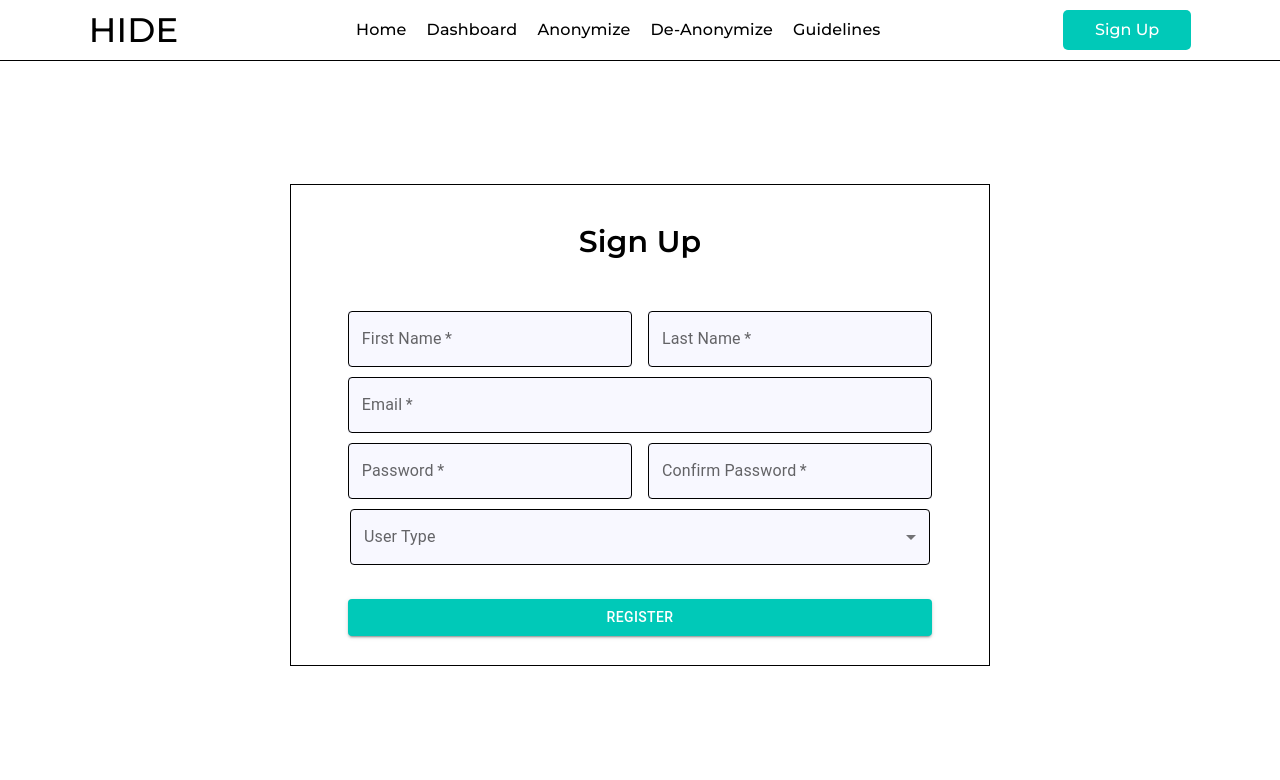
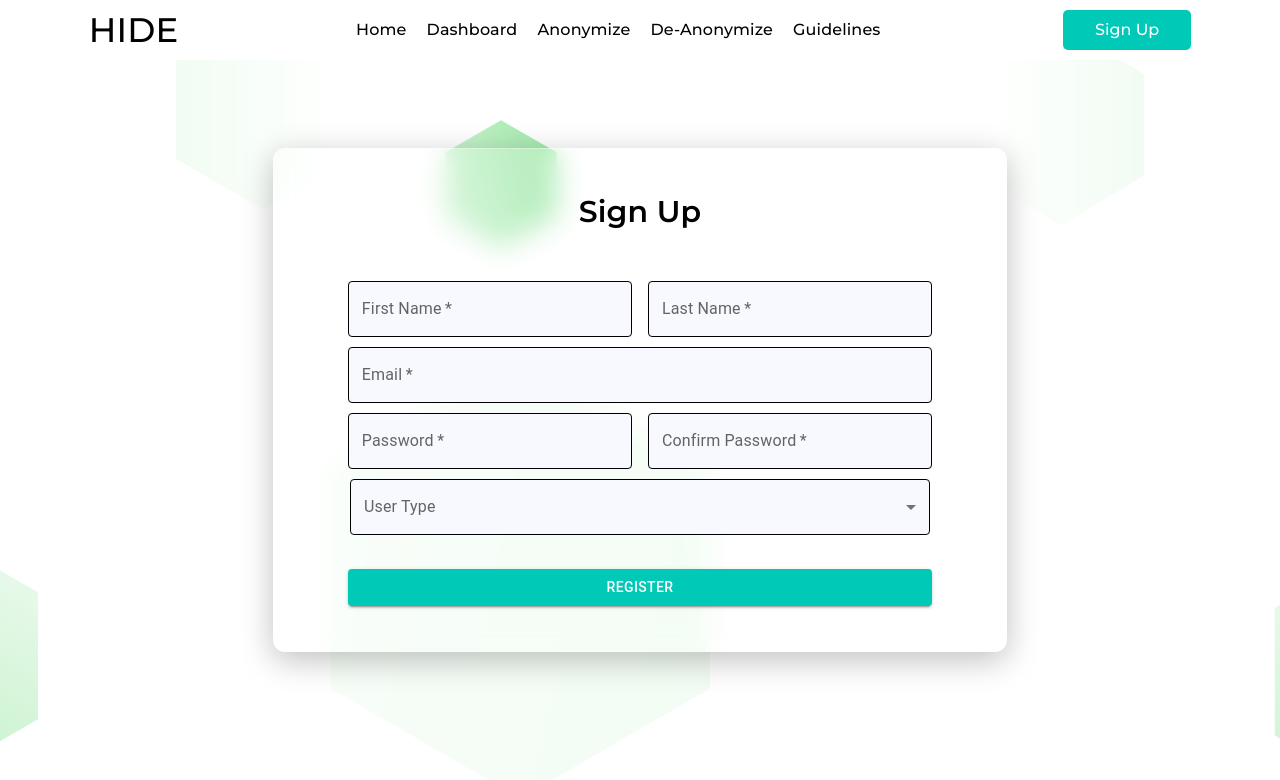
Before and after one commit to ShreYansHSachan11/Sherlock, a React (Vite) app: page /register in a window 1280 px wide. Shown: the top 780 px of the page. Built offline with nearby package versions, Linux system fonts and the light colour scheme; a web font is replaced by a local one.

Commit message:
style: style changes in home and auth pages

```diff
--- a/package.json
+++ b/package.json
@@ -14,7 +14,6 @@
     "@emotion/styled": "^11.11.5",
     "@lottiefiles/react-lottie-player": "^3.5.3",
     "@mui/material": "^5.15.15",
-    "@testing-library/react-native": "^12.4.5",
     "axios": "^1.6.7",
     "bootstrap": "^5.1.2",
     "font-awesome": "^4.7.0",
--- a/src/components/Navbar/Navbar.css
+++ b/src/components/Navbar/Navbar.css
@@ -15,7 +15,7 @@
     font-family: "Montserrat", sans-serif;
     font-optical-sizing: auto;
     font-weight: 400;
-    border-bottom: 1px solid black;
+    /* border-bottom: 1px solid black; */
     z-index: 10;
     background-color: #ffffff;
   }
--- a/src/homepage.css
+++ b/src/homepage.css
@@ -122,7 +122,7 @@ a {
     align-items: center;
     /* justify-content: center; */
     height: 80vh;
-    border-bottom: 1px solid black;
+    /* border-bottom: 1px solid black; */
 }
 
 #home-hero::after{
--- a/src/login.css
+++ b/src/login.css
@@ -16,6 +16,7 @@
     width: 100%;
     height: 100%;
     /* background: url("./assets//featuresbg1.jpg"); */
+    background: url('./assets/backdrop.svg');
     background-repeat: no-repeat;
     background-size: cover;
     background-position: center center;
@@ -34,3 +35,13 @@
     margin: 44px;
     line-height: 0.5;
 }
+
+.login-backdrop {
+    background: rgba(255, 255, 255, 0.15);
+    backdrop-filter: blur(14px);
+    -webkit-backdrop-filter: blur(14px);
+    border: 1px solid rgba(255, 255, 255, 0.3);
+    border-radius: 12px;
+    box-shadow: 0 8px 32px rgba(0, 0, 0, 0.25);
+    padding: 16px;
+}
--- a/src/login.jsx
+++ b/src/login.jsx
@@ -110,10 +110,10 @@ const LoginPage = () => {
   <ToastContainer/>
   <div className="loginPage">
 
-
+  <div className="login-backdrop">
     <Container
       maxWidth="sm"
-      style={{ border: "1px solid grey",paddingTop:"32px", display: "flex", justifyContent: "center", alignItems: "center", borderRadius:"5px", color:"black" }}
+      style={{ paddingTop:"32px", display: "flex", justifyContent: "center", alignItems: "center", borderRadius:"5px", color:"black" }}
     >
       <Box
         sx={{
@@ -196,7 +196,7 @@ const LoginPage = () => {
   type="submit"
   fullWidth
   variant="contained"
-  sx={{ mt: 3, mb: 5, backgroundColor: "#5b2395", position: "relative", height: "45px", "&.Mui-disabled": {
+  sx={{ mt: 3, mb: 5, backgroundColor: "#00C9B8", position: "relative", height: "45px", "&.Mui-disabled": {
     background: "#514e4e",
     color: "#c0c0c0"
   } }}
@@ -213,6 +213,7 @@ const LoginPage = () => {
         )}
       </Box>
     </Container>
+  </div>
 
      <div className="note">
     <p>NOTE: You can use this login Id and password for direct Login. </p>
--- a/src/register.css
+++ b/src/register.css
@@ -15,6 +15,7 @@
   width: 100%;
   height: 100%;
   /* background: url("./assets/featuresbg1.jpg"); */
+  background: url('./assets/backdrop.svg');
   background-repeat: no-repeat;
   background-size: cover;
   background-position: center center;
@@ -28,3 +29,13 @@
 .MuiOutlinedInput-root .MuiOutlinedInput-notchedOutline{
   border-color: #fff !important;
 }
+
+.register-backdrop {
+  background: rgba(255, 255, 255, 0.15);
+  backdrop-filter: blur(14px);
+  -webkit-backdrop-filter: blur(14px);
+  border: 1px solid rgba(255, 255, 255, 0.3);
+  border-radius: 12px;
+  box-shadow: 0 8px 32px rgba(0, 0, 0, 0.25);
+  padding: 16px;
+}
--- a/src/register.jsx
+++ b/src/register.jsx
@@ -199,10 +199,10 @@ const Form = (props) => {
       ) : (
         <>
           <CssBaseline />
-
-          <Container fixed style={{border:"1px solid black", display:"flex", justifyContent:"center", alignItems:"center", flexDirection:"column", marginTop:"50px", width:"700px"}}>
+          <div className="register-backdrop">
+          <Container fixed style={{display:"flex", justifyContent:"center", alignItems:"center", flexDirection:"column", marginTop:"10px", width:"700px"}}>
                   <div className={styles.head}>
-                    <h1 style={{marginTop:"40px"}}>Sign Up</h1>
+                    <h1 style={{marginTop:"20px"}}>Sign Up</h1>
                   </div>
                   <Box
                     component="form"
@@ -358,6 +358,7 @@ const Form = (props) => {
                   </Box>
 
                 </Container>
+          </div>
 
 
         </>
```
Also changed, not shown: 1 other file (tests, documents, lock files or other folders).
